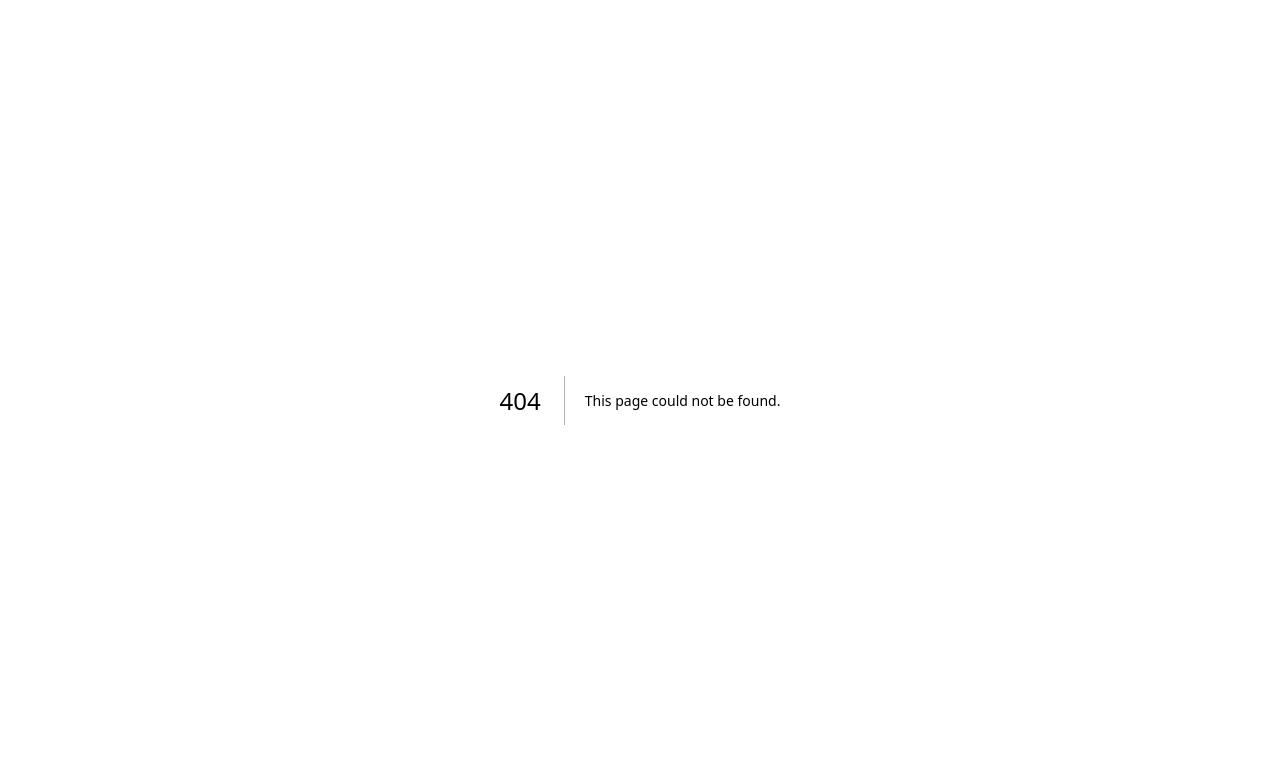
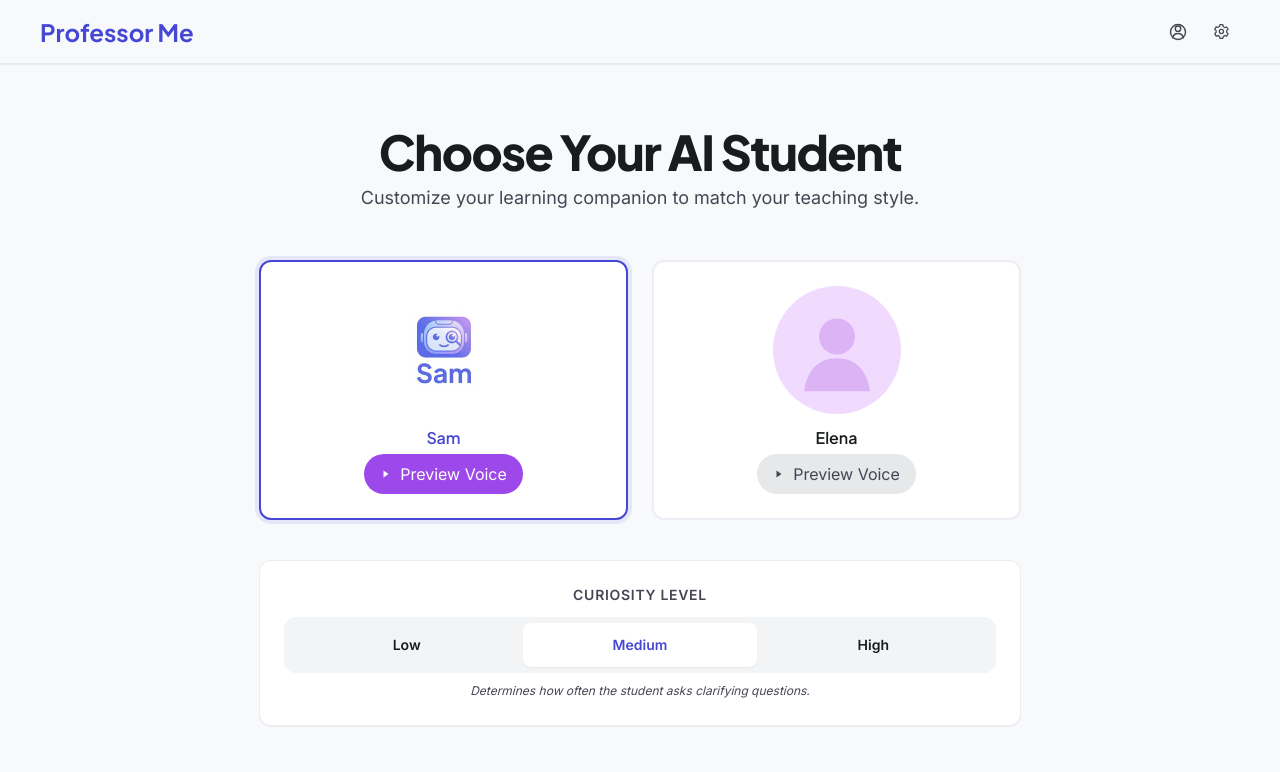
Before and after one commit to HD-Brody/Hackthe6ix2026, a Next.js app: page /student in a window 1280 px wide. Before the commit this address had no page. Shown: the top 772 px of the page. Built offline with nearby package versions, Linux system fonts and the light colour scheme.

Commit message:
C1. choose student

```diff
--- /dev/null
+++ b/src/app/student/page.tsx
@@ -0,0 +1,20 @@
+import { StudentSelector } from "@/components/StudentSelector";
+import { StudentSelectionHeader } from "@/components/StudentSelectionHeader";
+
+export default async function StudentPage({
+  searchParams,
+}: {
+  searchParams: Promise<{ topic?: string }>;
+}) {
+  const { topic = "" } = await searchParams;
+
+  return (
+    <div className="relative flex min-h-screen flex-col overflow-hidden bg-[var(--page-background)]">
+      <StudentSelectionHeader />
+      <main className="flex flex-1 justify-center px-5 pb-24 pt-12 sm:px-8 sm:pb-28 sm:pt-16">
+        <StudentSelector topic={topic} />
+      </main>
+      <div aria-hidden="true" className="h-1 w-full bg-gradient-to-r from-[#4648d4] via-[#8127cf] to-[#b90538]" />
+    </div>
+  );
+}
--- /dev/null
+++ b/src/components/StudentSelectionHeader.tsx
@@ -0,0 +1,32 @@
+function UserIcon() {
+  return (
+    <svg aria-hidden="true" viewBox="0 0 24 24" fill="none" className="size-5">
+      <circle cx="12" cy="8" r="3.25" stroke="currentColor" strokeWidth="1.7" />
+      <path d="M5.5 19c.7-3.5 3-5.25 6.5-5.25s5.8 1.75 6.5 5.25" stroke="currentColor" strokeWidth="1.7" strokeLinecap="round" />
+      <circle cx="12" cy="12" r="9" stroke="currentColor" strokeWidth="1.7" />
+    </svg>
+  );
+}
+
+function GearIcon() {
+  return (
+    <svg aria-hidden="true" viewBox="0 0 24 24" fill="none" className="size-5">
+      <path d="M9.6 3.2 9 5.4a7.4 7.4 0 0 0-1.7 1L5 5.8 3.3 8.7 5 10.3a7 7 0 0 0 0 2L3.3 14 5 17l2.3-.7a7.4 7.4 0 0 0 1.7 1l.6 2.3h3.4l.6-2.3a7.4 7.4 0 0 0 1.7-1l2.3.7 1.7-3-1.7-1.6a7 7 0 0 0 0-2l1.7-1.6L17.6 6l-2.3.7a7.4 7.4 0 0 0-1.7-1L13 3.2H9.6Z" stroke="currentColor" strokeWidth="1.5" strokeLinejoin="round" />
+      <circle cx="11.3" cy="11.4" r="2.5" stroke="currentColor" strokeWidth="1.5" />
+    </svg>
+  );
+}
+
+export function StudentSelectionHeader() {
+  return (
+    <header className="h-16 border-b border-slate-200/80 bg-[var(--page-background)] shadow-[0_1px_1px_rgba(0,0,0,0.05)]">
+      <div className="mx-auto flex h-full w-full max-w-7xl items-center justify-between px-5 sm:px-8 lg:px-10">
+        <span className="font-heading text-xl font-bold text-[#4648d4] sm:text-2xl">Professor Me</span>
+        <div className="flex items-center gap-2 text-[var(--text-secondary)]">
+          <button type="button" aria-label="User profile" className="rounded-full p-2 transition hover:bg-indigo-50 hover:text-[var(--brand)] focus-visible:outline-none focus-visible:ring-2 focus-visible:ring-[var(--brand)]"><UserIcon /></button>
+          <button type="button" aria-label="Settings" className="rounded-full p-2 transition hover:bg-indigo-50 hover:text-[var(--brand)] focus-visible:outline-none focus-visible:ring-2 focus-visible:ring-[var(--brand)]"><GearIcon /></button>
+        </div>
+      </div>
+    </header>
+  );
+}
--- /dev/null
+++ b/src/components/StudentSelector.tsx
@@ -0,0 +1,100 @@
+"use client";
+
+import Image from "next/image";
+import { useState } from "react";
+
+type StudentId = "sam" | "elena";
+type CuriosityLevel = "low" | "medium" | "high";
+
+const students: Array<{ id: StudentId; name: string }> = [
+  { id: "sam", name: "Sam" },
+  { id: "elena", name: "Elena" },
+];
+
+const curiosityLevels: Array<{ id: CuriosityLevel; label: string }> = [
+  { id: "low", label: "Low" },
+  { id: "medium", label: "Medium" },
+  { id: "high", label: "High" },
+];
+
+function PlayIcon() {
+  return <svg aria-hidden="true" viewBox="0 0 12 12" fill="none" className="size-3"><path d="m3.5 2.5 5 3.5-5 3.5v-7Z" fill="currentColor" /></svg>;
+}
+
+function ArrowRightIcon() {
+  return <svg aria-hidden="true" viewBox="0 0 24 24" fill="none" className="size-5"><path d="M5 12h14m-5-5 5 5-5 5" stroke="currentColor" strokeWidth="2" strokeLinecap="round" strokeLinejoin="round" /></svg>;
+}
+
+function StudentPortrait({ student }: { student: StudentId }) {
+  if (student === "sam") {
+    return <Image src="/students/sam.jpg" alt="Sam" width={128} height={128} priority className="relative z-10 size-32 rounded-full object-cover" />;
+  }
+
+  return (
+    <div role="img" aria-label="Elena" className="relative z-10 flex size-32 items-center justify-center rounded-full bg-[#f0dbff]">
+      <svg aria-hidden="true" viewBox="0 0 128 128" className="size-24 text-[#c488ed]">
+        <circle cx="64" cy="46" r="24" fill="currentColor" opacity=".48" />
+        <path d="M20 119c4-29 20-44 44-44s40 15 44 44" fill="currentColor" opacity=".48" />
+      </svg>
+    </div>
+  );
+}
+
+export function StudentSelector({ topic }: { topic: string }) {
+  const [student, setStudent] = useState<StudentId>("sam");
+  const [curiosity, setCuriosity] = useState<CuriosityLevel>("medium");
+
+  return (
+    <div className="flex w-full max-w-[762px] flex-col items-center">
+      <div className="text-center">
+        <h1 className="font-heading text-4xl font-extrabold tracking-[-0.03em] text-[var(--text-primary)] sm:text-5xl">Choose Your AI Student</h1>
+        <p className="mt-2 text-base leading-7 text-[var(--text-secondary)] sm:text-lg">Customize your learning companion to match your teaching style.</p>
+        {topic ? <p className="sr-only">Selected topic: {topic}</p> : null}
+      </div>
+
+      <fieldset className="mt-10 w-full sm:mt-12">
+        <legend className="sr-only">Choose a student</legend>
+        <div className="grid grid-cols-1 gap-6 sm:grid-cols-2">
+          {students.map((item) => {
+            const selected = student === item.id;
+            return (
+              <div key={item.id} className={`relative flex min-h-64 flex-col items-center rounded-xl border-2 bg-white p-6 transition ${selected ? "border-[#4648d4] shadow-[0_0_0_4px_rgba(70,72,212,0.1)]" : "border-[var(--card-border)]"}`}>
+                <label className="flex cursor-pointer flex-col items-center focus-within:outline-none">
+                  <input type="radio" name="student" value={item.id} checked={selected} onChange={() => setStudent(item.id)} className="peer sr-only" />
+                  <StudentPortrait student={item.id} />
+                  <span className={`font-heading relative z-10 mt-3 text-base font-semibold ${selected ? "text-[#4648d4]" : "text-[var(--text-primary)]"}`}>{item.name}</span>
+                  <span className="absolute inset-0 rounded-xl peer-focus-visible:ring-2 peer-focus-visible:ring-[var(--brand)] peer-focus-visible:ring-offset-2" aria-hidden="true" />
+                </label>
+                <button type="button" aria-label={`Preview ${item.name}'s voice. Audio preview is not connected yet.`} className={`relative z-10 mt-1 flex items-center gap-2 rounded-full px-4 py-2 text-xs font-medium transition focus-visible:outline-none focus-visible:ring-2 focus-visible:ring-purple-500 focus-visible:ring-offset-2 ${selected ? "bg-[#9c48ea] text-white hover:bg-[#8127cf]" : "bg-[#e6e8ea] text-[var(--text-secondary)] hover:bg-slate-300"}`}>
+                  <PlayIcon /> Preview Voice
+                </button>
+              </div>
+            );
+          })}
+        </div>
+      </fieldset>
+
+      <fieldset className="mt-10 w-full rounded-xl border border-[var(--card-border)] bg-white p-6 shadow-[0_1px_1px_rgba(0,0,0,0.05)]">
+        <legend className="sr-only">Curiosity level</legend>
+        <p aria-hidden="true" className="text-center text-sm font-semibold tracking-[0.05em] text-[var(--text-secondary)]">CURIOSITY LEVEL</p>
+        <div className="mt-3 grid grid-cols-3 rounded-xl bg-[var(--surface-muted)] p-1.5">
+          {curiosityLevels.map((level) => {
+            const selected = curiosity === level.id;
+            return (
+              <label key={level.id} className={`cursor-pointer rounded-lg px-2 py-3 text-center text-sm font-semibold transition focus-within:ring-2 focus-within:ring-[var(--brand)] ${selected ? "bg-white font-bold text-[#4648d4] shadow-[0_1px_1px_rgba(0,0,0,0.05)]" : "text-[var(--text-primary)] hover:bg-white/60"}`}>
+                <input type="radio" name="curiosity" value={level.id} checked={selected} onChange={() => setCuriosity(level.id)} className="sr-only" />
+                {level.label}
+              </label>
+            );
+          })}
+        </div>
+        <p className="mt-2 text-center text-xs italic leading-5 text-[var(--text-secondary)]">Determines how often the student asks clarifying questions.</p>
+      </fieldset>
+
+      <button type="button" aria-describedby="confirm-help" className="font-heading mt-12 flex items-center gap-3 rounded-xl bg-[#4648d4] px-10 py-5 font-semibold text-white shadow-[0_10px_15px_-3px_rgba(0,0,0,0.1),0_4px_6px_-4px_rgba(0,0,0,0.1)] transition hover:bg-[var(--brand-strong)] focus-visible:outline-none focus-visible:ring-2 focus-visible:ring-[var(--brand)] focus-visible:ring-offset-2 sm:px-12">
+        Confirm &amp; Start Teaching <ArrowRightIcon />
+      </button>
+      <p id="confirm-help" className="sr-only">Starting a teaching session is not connected yet.</p>
+    </div>
+  );
+}
--- a/src/components/TopicPicker.tsx
+++ b/src/components/TopicPicker.tsx
@@ -4,7 +4,8 @@
 
 "use client";
 
-import { useState, type ReactNode } from "react";
+import { useRouter } from "next/navigation";
+import { useState, type FormEvent, type ReactNode } from "react";
 
 type Topic = {
   title: string;
@@ -18,6 +19,14 @@ function SearchIcon() {
     <svg aria-hidden="true" viewBox="0 0 24 24" fill="none" className="size-5">
       <circle cx="11" cy="11" r="6.5" stroke="currentColor" strokeWidth="1.8" />
       <path d="m16 16 4 4" stroke="currentColor" strokeWidth="1.8" strokeLinecap="round" />
+    </svg>
+  );
+}
+
+function ArrowRightIcon() {
+  return (
+    <svg aria-hidden="true" viewBox="0 0 24 24" fill="none" className="size-5">
+      <path d="M5 12h14m-5-5 5 5-5 5" stroke="currentColor" strokeWidth="2" strokeLinecap="round" strokeLinejoin="round" />
     </svg>
   );
 }
@@ -86,21 +95,41 @@ function TopicCard({ topic, selected, onSelect }: { topic: Topic; selected: bool
 
 export function TopicPicker() {
   const [topic, setTopic] = useState("");
+  const router = useRouter();
+
+  function handleSubmit(event: FormEvent<HTMLFormElement>) {
+    event.preventDefault();
+
+    const selectedTopic = topic.trim();
+    if (!selectedTopic) return;
+
+    router.push(`/student?topic=${encodeURIComponent(selectedTopic)}`);
+  }
 
   return (
     <div className="mt-8 w-full max-w-6xl sm:mt-10">
-      <label className="relative mx-auto block max-w-3xl">
-        <span className="sr-only">What do you want to teach today?</span>
+      <form onSubmit={handleSubmit} className="relative mx-auto max-w-3xl">
+        <label htmlFor="topic-input" className="sr-only">What do you want to teach today?</label>
         <span className="pointer-events-none absolute inset-y-0 left-6 flex items-center text-[var(--text-muted)]">
           <SearchIcon />
         </span>
         <input
+          id="topic-input"
+          name="topic"
           value={topic}
           onChange={(event) => setTopic(event.target.value)}
           placeholder="What do you want to teach today?"
-          className="h-20 w-full rounded-xl border border-slate-500 bg-white/95 pl-16 pr-5 text-lg font-semibold text-[var(--text-primary)] shadow-[0_20px_25px_-5px_rgba(96,99,238,0.05),0_8px_10px_-6px_rgba(96,99,238,0.05)] outline-none transition placeholder:text-[#c7c4d7] focus:border-[var(--brand)] focus:ring-4 focus:ring-indigo-100 sm:text-2xl"
+          className="h-20 w-full rounded-xl border border-slate-500 bg-white/95 pl-16 pr-20 text-lg font-semibold text-[var(--text-primary)] shadow-[0_20px_25px_-5px_rgba(96,99,238,0.05),0_8px_10px_-6px_rgba(96,99,238,0.05)] outline-none transition placeholder:text-[#c7c4d7] focus:border-[var(--brand)] focus:ring-4 focus:ring-indigo-100 sm:pr-52 sm:text-2xl"
         />
-      </label>
+        <button
+          type="submit"
+          disabled={!topic.trim()}
+          className="absolute right-2 top-1/2 flex h-16 -translate-y-1/2 items-center justify-center gap-2 rounded-lg bg-[var(--brand)] px-5 font-semibold text-white transition hover:bg-[var(--brand-strong)] focus-visible:outline-none focus-visible:ring-2 focus-visible:ring-[var(--brand)] focus-visible:ring-offset-2 disabled:cursor-not-allowed disabled:bg-[#c7c4d7] sm:px-6"
+        >
+          <span className="hidden sm:inline">Start</span>
+          <ArrowRightIcon />
+        </button>
+      </form>
 
       <section className="mt-20 sm:mt-24" aria-labelledby="popular-topics-heading">
         <div className="flex items-center gap-2">
```
Also changed, not shown: public/students/sam.jpg (added).
